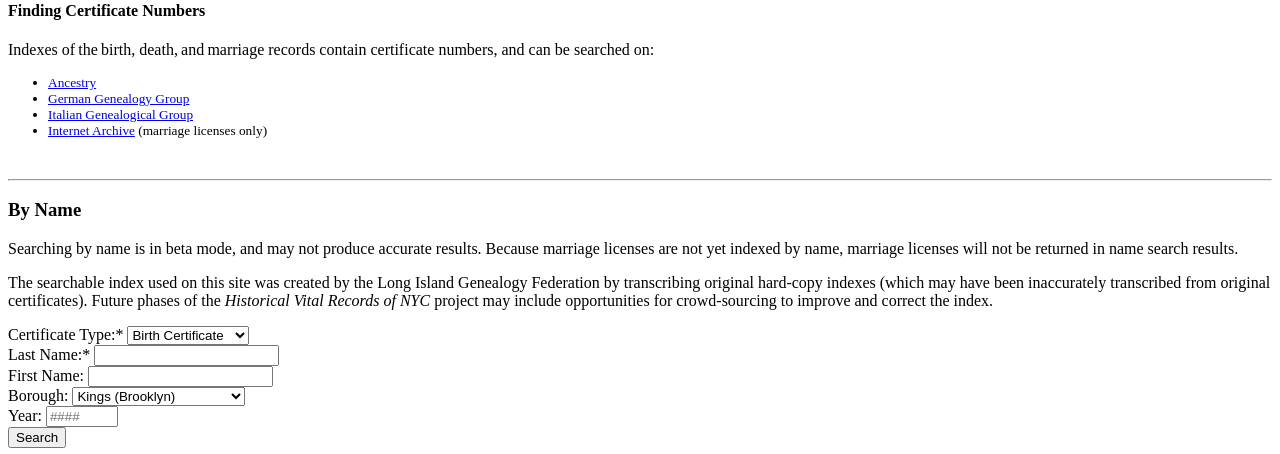
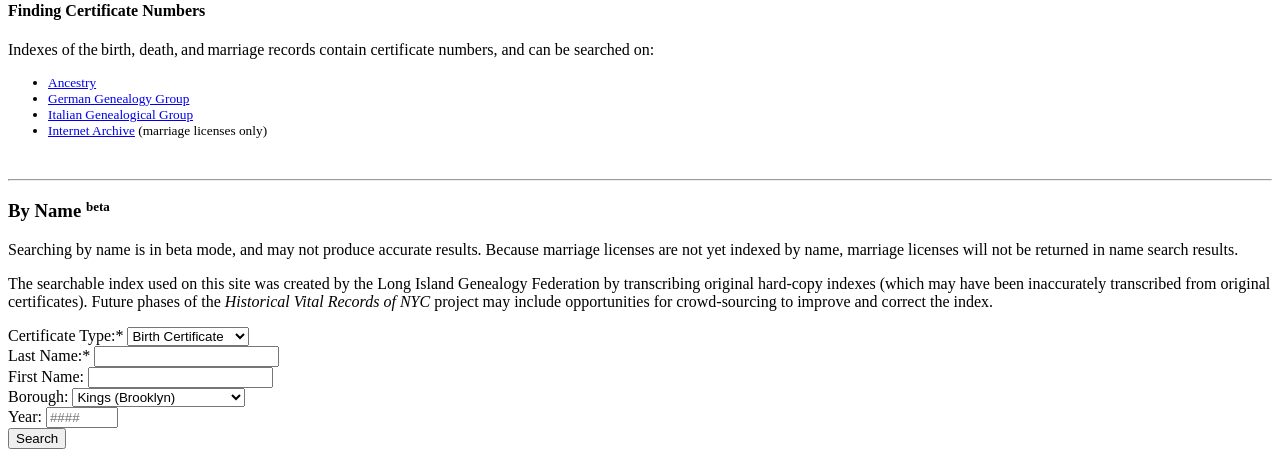
Before and after one commit to nycrecords/vital-records-online, a Flask app: template vro/templates/public/search.html in a window 1280 px wide. Shown: the part 756-1210 px from the top of the page. Run offline with Flask 2, Linux system fonts and the light colour scheme; the template is opened without the code that fills it: values that come from a table or form of the project are taken from there, others are empty; parts of the project's set-up code (start-up, migrations or seed data) failed here and were passed over; some libraries are stand-ins or nearby versions.

Commit message:
Updated search page text

```diff
--- a/vro/templates/public/search.html
+++ b/vro/templates/public/search.html
@@ -62,7 +62,7 @@
                 <hr>
             </div>
             <div class="col-lg pt-2">
-                <h3>By Name</h3>
+                <h3>By Name&nbsp;<small><sup><b>beta</b></sup></small></h3>
                 <p>Searching by name is in beta mode, and may not produce accurate results. Because marriage licenses
                     are not yet indexed by name, marriage licenses will not be returned in name search results.<br>
                 <p>The searchable index used on this site was created by the Long Island Genealogy Federation by
```
